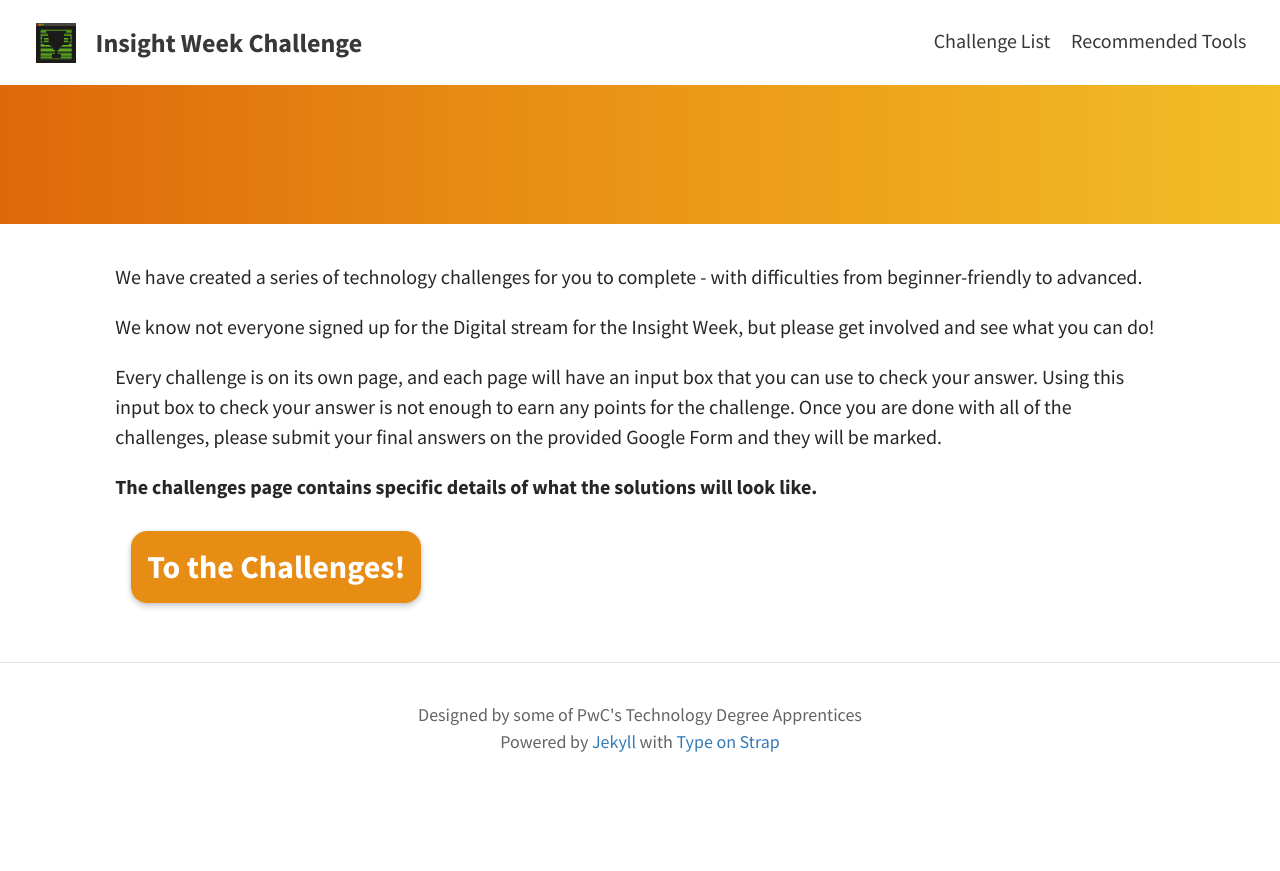
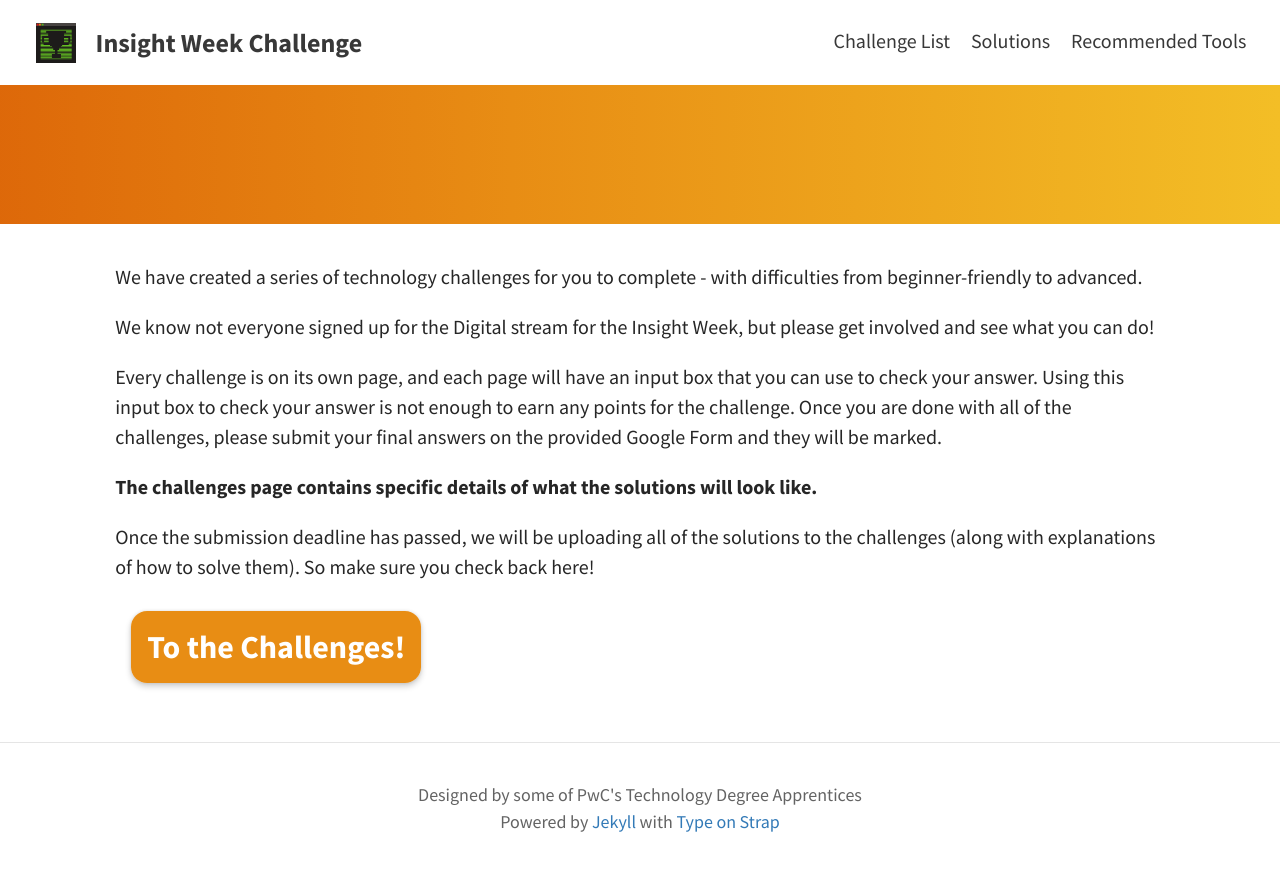
Before and after one commit to jnk838/insight-week-challenge, a Jekyll site: the page built from home.md, in a window 1280 px wide. Shown: the top 871 px of the page. Built offline with Jekyll 4.4.1, drawn with Linux system fonts in a browser that asks for light colours; our own code applies the rules of GitHub Pages for plain Markdown files.

Commit message:
Added template for solutions

```diff
--- a/home.md
+++ b/home.md
@@ -13,6 +13,10 @@ and they will be marked.
 **The challenges page contains specific details of what the solutions will look
 like.**
 
+Once the submission deadline has passed, we will be uploading all of the
+solutions to the challenges (along with explanations of how to solve them). So
+make sure you check back here!
+
 <div style="margin-top: 16px">
     <br><a id="home-button" href="./challenges">To the Challenges!</a><br>
 </div>
```
Also changed, not shown: pages/solutions/solutions.md (added, +8 -0 lines).
